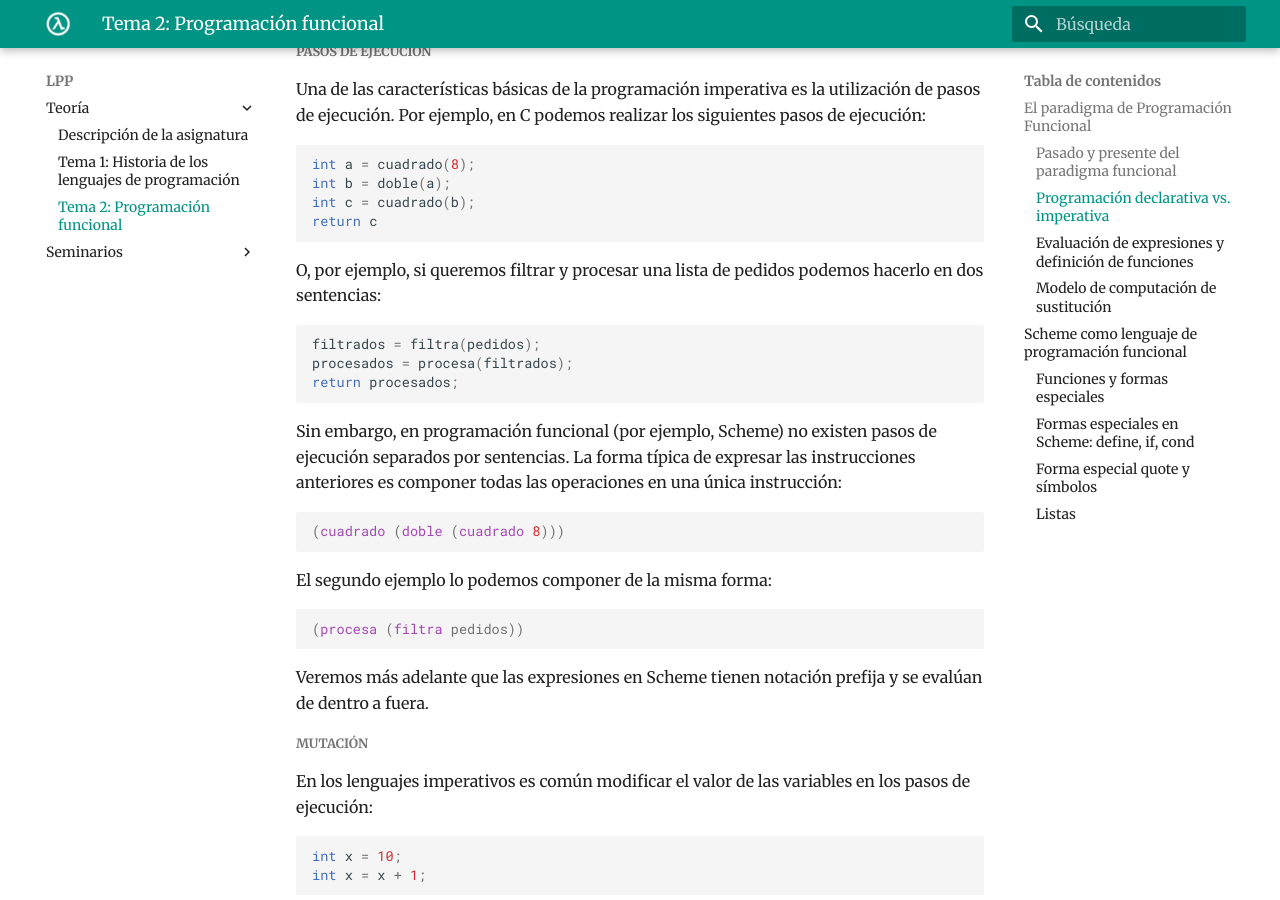
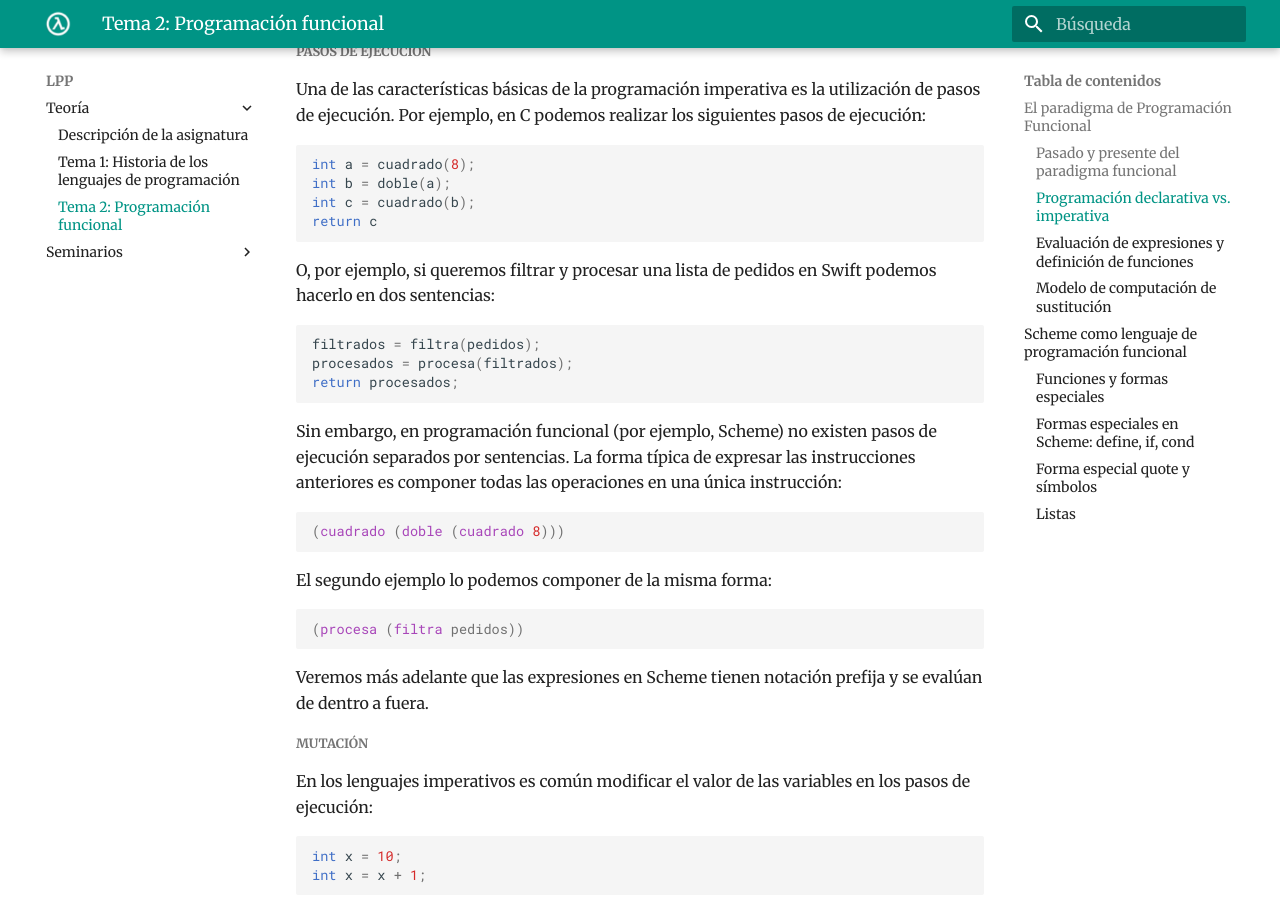
Before and after one commit to domingogallardo/apuntes-lpp, an MkDocs documentation site: the page built from docs/teoria/tema02-programacion-funcional/tema02-programacion-funcional.md, in a window 1280 px wide and 900 px high, scrolled down 7132 px. Built offline with MkDocs 1.6.1 and Material for MkDocs 9.7.7, drawn with Linux system fonts in a browser that asks for light colours.

Commit message:
Corrección

````diff
--- a/docs/teoria/tema02-programacion-funcional/tema02-programacion-funcional.md
+++ b/docs/teoria/tema02-programacion-funcional/tema02-programacion-funcional.md
@@ -361,17 +361,17 @@ Una de las características básicas de la programación imperativa es
 la utilización de pasos de ejecución. Por ejemplo, en C podemos
 realizar los siguientes pasos de ejecución:
 
-```C
+```c
 int a = cuadrado(8);
 int b = doble(a);
 int c = cuadrado(b);
 return c
 ```
 
-O, por ejemplo, si queremos filtrar y procesar una lista de pedidos
+O, por ejemplo, si queremos filtrar y procesar una lista de pedidos en Swift
 podemos hacerlo en dos sentencias:
 
-```Swift
+```swift
 filtrados = filtra(pedidos);
 procesados = procesa(filtrados);
 return procesados;
````
